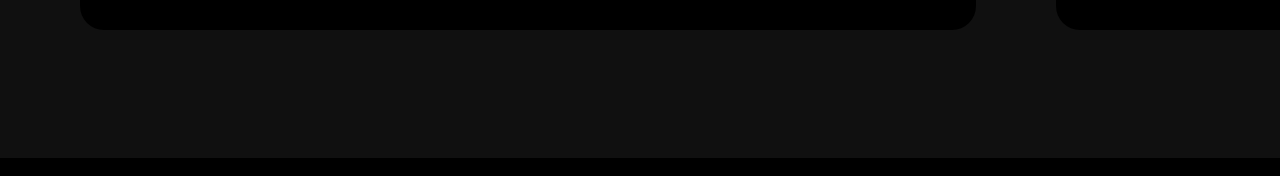
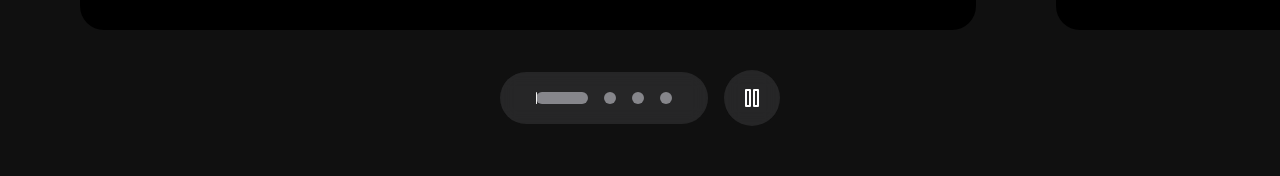
Before and after one commit to Y3ASIN/apple-website, a React (Vite) app: page / in a window 1280 px wide. Shown: the part 1570-1746 px from the top of the page. Built offline with nearby package versions, Linux system fonts and the light colour scheme.

Commit message:
uploading video carousel

```diff
--- a/src/components/VideoCarousel.jsx
+++ b/src/components/VideoCarousel.jsx
@@ -1,7 +1,10 @@
 import { useRef, useState, useEffect } from "react";
+import { useGSAP } from "@gsap/react";
 import gsap from "gsap";
+import { ScrollTrigger } from "gsap/all";
 
 import { hightlightsSlides } from "../constants";
+import { pauseImg, playImg, replayImg } from "../utils";
 
 const VideoCarousel = () => {
   const videoRef = useRef([]);
@@ -19,20 +22,144 @@
 
   const { isEnd, startPlay, videoId, isLastVideo, isPlaying } = video;
 
-  useEffect(() => {}, [startPlay, videoId, isPlaying, loadedData]);
+  useGSAP(() => {
+    gsap.to("#slider", {
+      transform: `translateX(${-100 * videoId}%)`,
+      duration: 2,
+      ease: "power2.inOut",
+    });
+
+    // gsap.to("#video", {
+    //     scrollTrigger: {
+    //       trigger: "#video",
+    //       toggleActions: "restart none none none",
+    //     },
+    //   onComplete: () => {
+    //     setVideo((pre) => ({
+    //       ...pre,
+    //       startPlay: true,
+    //       isPlaying: true,
+    //     }));
+    //   },
+    // });
+  }, [isEnd, videoId]);
+
+  // Scroll Trigger code from Copilot
+  gsap.registerPlugin(ScrollTrigger);
+  // scrollTrigger useEffect
+  useEffect(() => {
+    const trigger = ScrollTrigger.create({
+      trigger: "#video",
+      start: "top center",
+      end: "bottom top",
+      toggleActions: "restart none none none",
+      onEnter: () => {
+        setVideo((pre) => ({
+          ...pre,
+          startPlay: true,
+          isPlaying: true,
+        }));
+      },
+    });
+
+    return () => {
+      trigger.kill();
+    };
+  }, [isEnd, videoId]);
 
   useEffect(() => {
-    const currentProgress = 0;
+    if (loadedData.length > 3) {
+      if (!isPlaying) {
+        videoRef.current[videoId].pause();
+      } else {
+        startPlay && videoRef.current[videoId].play();
+      }
+    }
+  }, [startPlay, videoId, isPlaying, loadedData]);
+
+  const handleLoadedMetadata = (i, e) => setLoadedData((pre) => [...pre, e]);
+
+  useEffect(() => {
+    let currentProgress = 0;
     let span = videoSpanRef.current;
 
     if (span[videoId]) {
       // animate the progress of the video
       let anim = gsap.to(span[videoId], {
-        onUpdate: () => {},
-        onComplete: () => {},
+        onUpdate: () => {
+          const progress = Math.ceil(anim.progress() * 100);
+
+          if (progress != currentProgress) {
+            currentProgress = progress;
+          }
+
+          gsap.to(videoDivRef.current[videoId], {
+            width:
+              window.innerWidth < 760
+                ? "10vw"
+                : window.innerWidth < 1200
+                ? "10vw"
+                : "4vw",
+          });
+
+          gsap.to(span[videoId], {
+            width: `${currentProgress}%`,
+            backgroundColor: "white",
+          });
+        },
+        onComplete: () => {
+          if (isPlaying) {
+            gsap.to(videoDivRef.current[videoId], {
+              width: "12px",
+            });
+
+            gsap.to(span[videoId], {
+              backgroundColor: "#afafaf",
+            });
+          }
+        },
       });
+
+      if (videoId === 0) {
+        anim.restart();
+      }
+
+      const animUpdate = () => {
+        anim.progress(
+          videoRef.current[videoId].currentTime /
+            hightlightsSlides[videoId].videoDuration
+        );
+      };
+
+      if (isPlaying) {
+        gsap.ticker.add(animUpdate);
+      } else {
+        gsap.ticker.remove(animUpdate);
+      }
     }
-  }, [videoId, startPlay]);
+  }, [videoId, startPlay, isPlaying]);
+
+  const handleProcess = (type, i) => {
+    switch (type) {
+      case "video-end":
+        setVideo((pre) => ({ ...pre, isEnd: true, videoId: i + 1 }));
+        break;
+      case "video-last":
+        setVideo((pre) => ({ ...pre, isLastVideo: true }));
+        break;
+      case "video-reset":
+        setVideo((pre) => ({ ...pre, isLastVideo: false, videoId: 0 }));
+        break;
+      case "play":
+        setVideo((pre) => ({ ...pre, isPlaying: !pre.isPlaying }));
+        break;
+      case "pause":
+        setVideo((pre) => ({ ...pre, isPlaying: !pre.isPlaying }));
+        break;
+      default:
+        return video;
+    }
+  };
 
   return (
     <>
@@ -41,7 +168,28 @@
           <div key={list.id} id="slider" className="sm:pr-20 pr-10">
             <div className="video-carousel_container">
               <div className="h-full w-full flex-center rounded-3xl overflow-hidden bg-black">
-                <video id="video" playsInline={true} preload="auto" muted>
+                <video
+                  id="video"
+                  playsInline={true}
+                  preload="auto"
+                  muted
+                  className={`${
+                    list.id === 2 && "translate-x-44"
+                  } pointer-events-none`}
+                  ref={(el) => (videoRef.current[i] = el)}
+                  onPlay={() => {
+                    setVideo((prevVideo) => ({
+                      ...prevVideo,
+                      isPlaying: true,
+                    }));
+                  }}
+                  onEnded={() =>
+                    i !== 3
+                      ? handleProcess("video-end", i)
+                      : handleProcess("video-last")
+                  }
+                  onLoadedMetadata={(e) => handleLoadedMetadata(i, e)}
+                >
                   <source src={list.video} type="video/mp4" />
                 </video>
               </div>
@@ -57,6 +205,37 @@
           </div>
         ))}
       </div>
+
+      <div className="relative flex-center mt-10">
+        <div className="flex-center py-5 px-7 bg-gray-300 backdrop-blur rounded-full">
+          {videoRef.current.map((_, i) => (
+            <span
+              key={i}
+              ref={(el) => (videoDivRef.current[i] = el)}
+              className="mx-2 w-3 h-3 bg-gray rounded-full relative cursor-pointer"
+            >
+              <span
+                className="absolute h-full w-full rounded-full"
+                ref={(el) => (videoSpanRef.current[i] = el)}
+              />
+            </span>
+          ))}
+        </div>
+
+        <button className="control-btn">
+          <img
+            src={isLastVideo ? replayImg : !isPlaying ? playImg : pauseImg}
+            alt={isLastVideo ? "replay" : !isPlaying ? "play" : "pause"}
+            onClick={
+              isLastVideo
+                ? () => handleProcess("video-reset")
+                : !isPlaying
+                ? () => handleProcess("play")
+                : () => handleProcess("pause")
+            }
+          />
+        </button>
+      </div>
     </>
   );
 };
```
